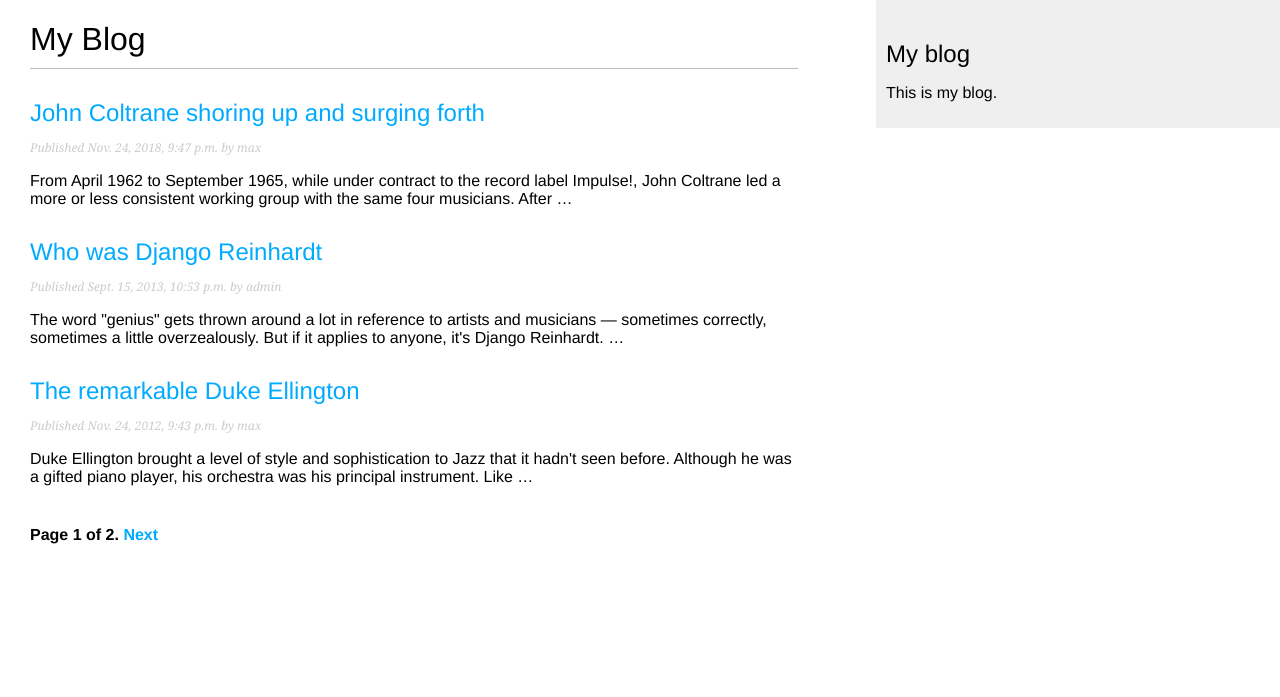
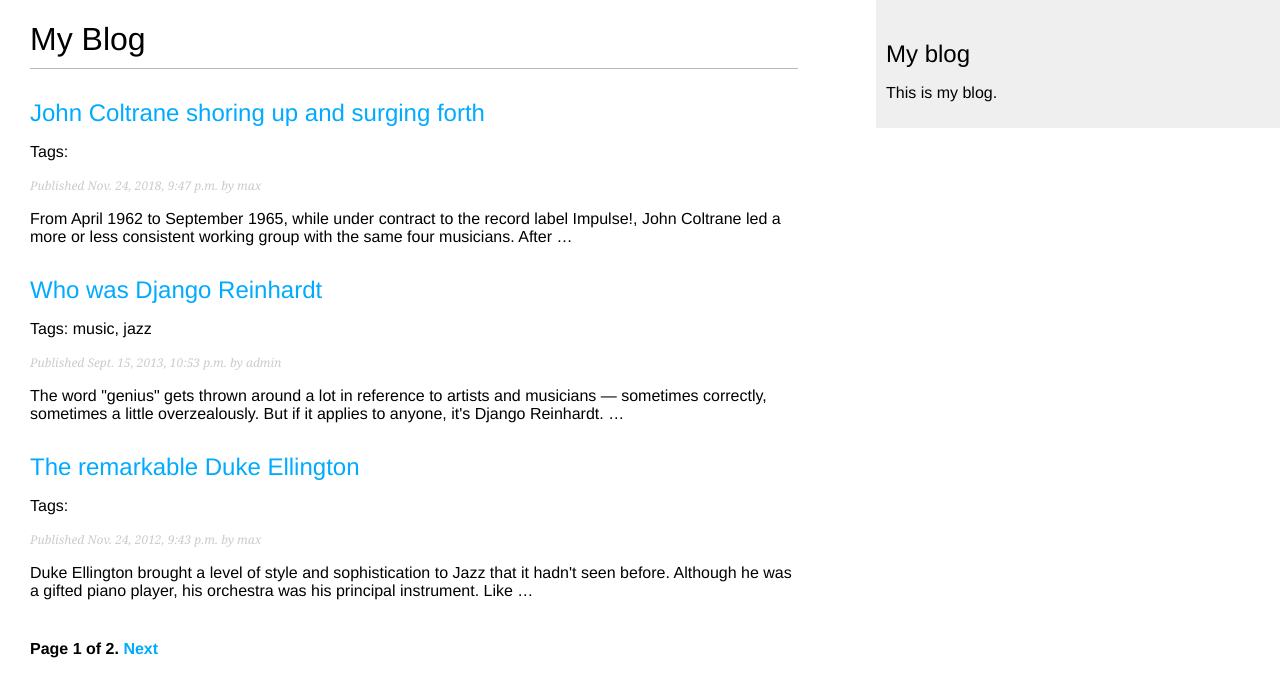
Before and after one commit to guajiropa/django2_by_example, a Django app: page /blog/ in a window 1280 px wide. Shown: the top 697 px of the page. Run offline with Django 3.2, Linux system fonts and the light colour scheme; data comes from the database, SQL or seed files in the repository; parts of the project's set-up code (start-up, migrations or seed data) failed here and were passed over.

Commit message:
more work on 'tags'

```diff
--- a/blog/templates/blog/post/list.html
+++ b/blog/templates/blog/post/list.html
@@ -1,6 +1,6 @@
 <!--
 AUTHOR      :   Robert James Patterson
-DATE        :   11/26/18
+DATE        :   12/23/18
 SYNOPSIS    :   Work thru files for 'Dajngo 2 by Example' by Packt Publishing
 -->
 {% extends "blog/base.html" %}
@@ -15,6 +15,7 @@ SYNOPSIS    :   Work thru files for 'Dajngo 2 by Example' by Packt Publishing
                 {{ post.title }}
             </a>
         </h2>
+        <p class="tags">Tags: {{ post.tags.all|join:", " }}</p>
         <p class="date">
             Published {{ post.publish }} by {{ post.author }}
         </p>
```
